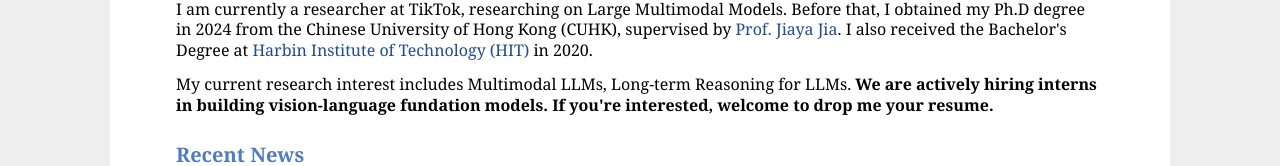
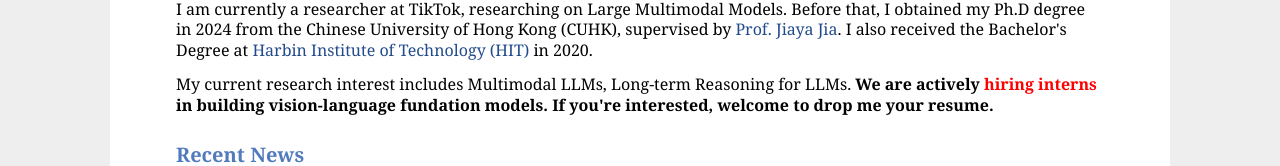
Before and after one commit to X-Lai/X-Lai.github.io, a plain HTML site: page index.html in a window 1280 px wide. Shown: the part 374-540 px from the top of the page. Drawn offline with Linux system fonts and the light colour scheme.

Commit message:
update info

```diff
--- a/index.html
+++ b/index.html
@@ -66,7 +66,7 @@ ga('send', 'pageview');
     I am currently a researcher at TikTok, researching on Large Multimodal Models. Before that, I obtained my Ph.D degree in 2024 from the Chinese University of Hong Kong (CUHK), supervised by <a href="https://jiaya.me/">Prof. Jiaya Jia</a>.
 	I also received the Bachelor's Degree at <a href="http://encs.hit.edu.cn/">Harbin Institute of Technology (HIT)</a> in 2020.
   	</p><p>
-	My current research interest includes Multimodal LLMs, Long-term Reasoning for LLMs. <b>We are actively hiring interns in building vision-language fundation models. If you're interested, welcome to drop me your resume.</b>
+	My current research interest includes Multimodal LLMs, Long-term Reasoning for LLMs. <b>We are actively <dev style="color:red;">hiring interns</dev> in building vision-language fundation models. If you're interested, welcome to drop me your resume.</b>
 	</p>
 <p></p>
 
```
